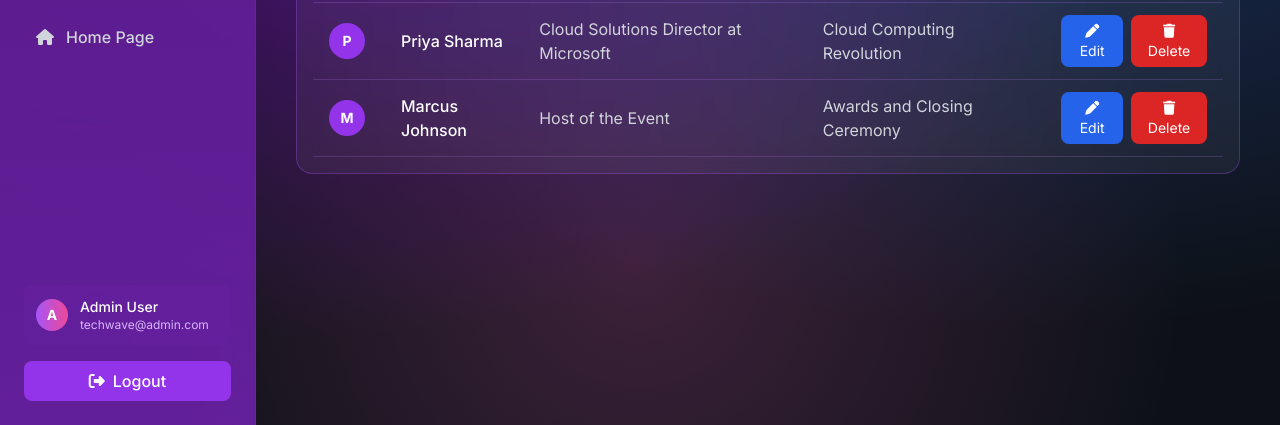
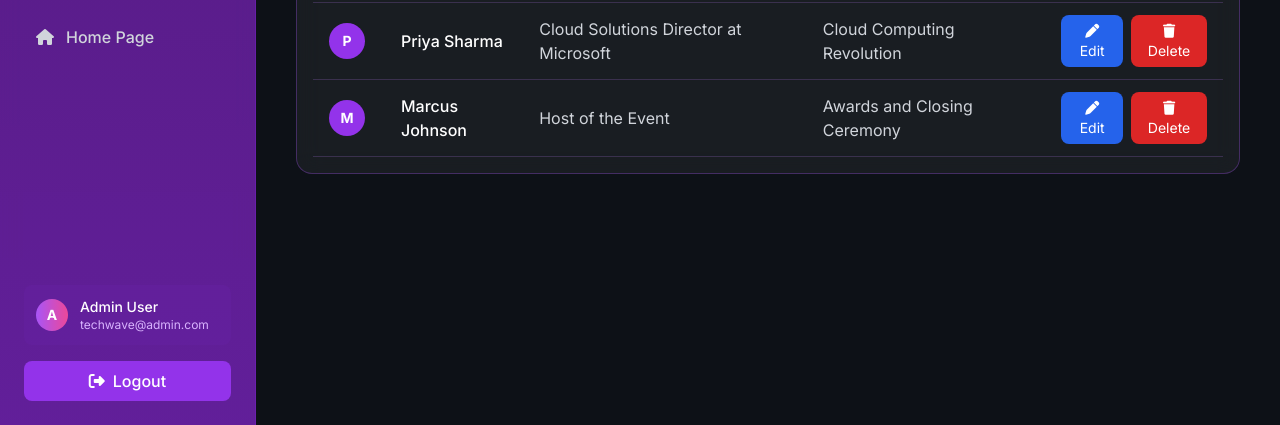
Before and after one commit to nancysangani/techwave-2025, a website: page techwave-admin/manage-speakers.html in a window 1280 px wide. Shown: the part 375-800 px from the top of the page. Drawn offline with Linux system fonts and the light colour scheme.

Commit message:
added bg color to body

```diff
--- a/techwave-admin/manage-speakers.html
+++ b/techwave-admin/manage-speakers.html
@@ -14,6 +14,7 @@
 
     <style>
         body {
+            background: #0d1117;
             font-family: "Inter", sans-serif;
             overflow-x: hidden;
         }
```
